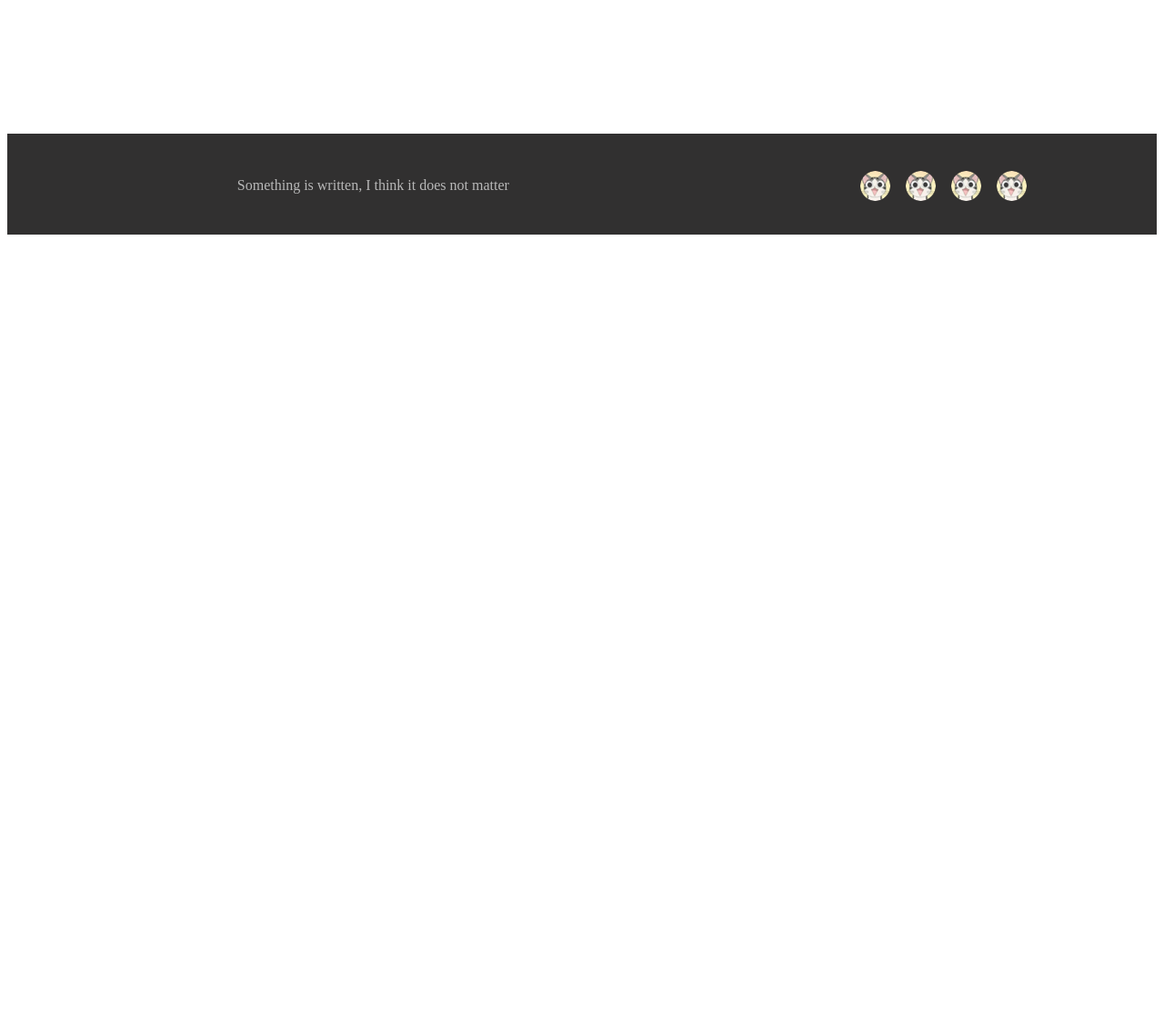
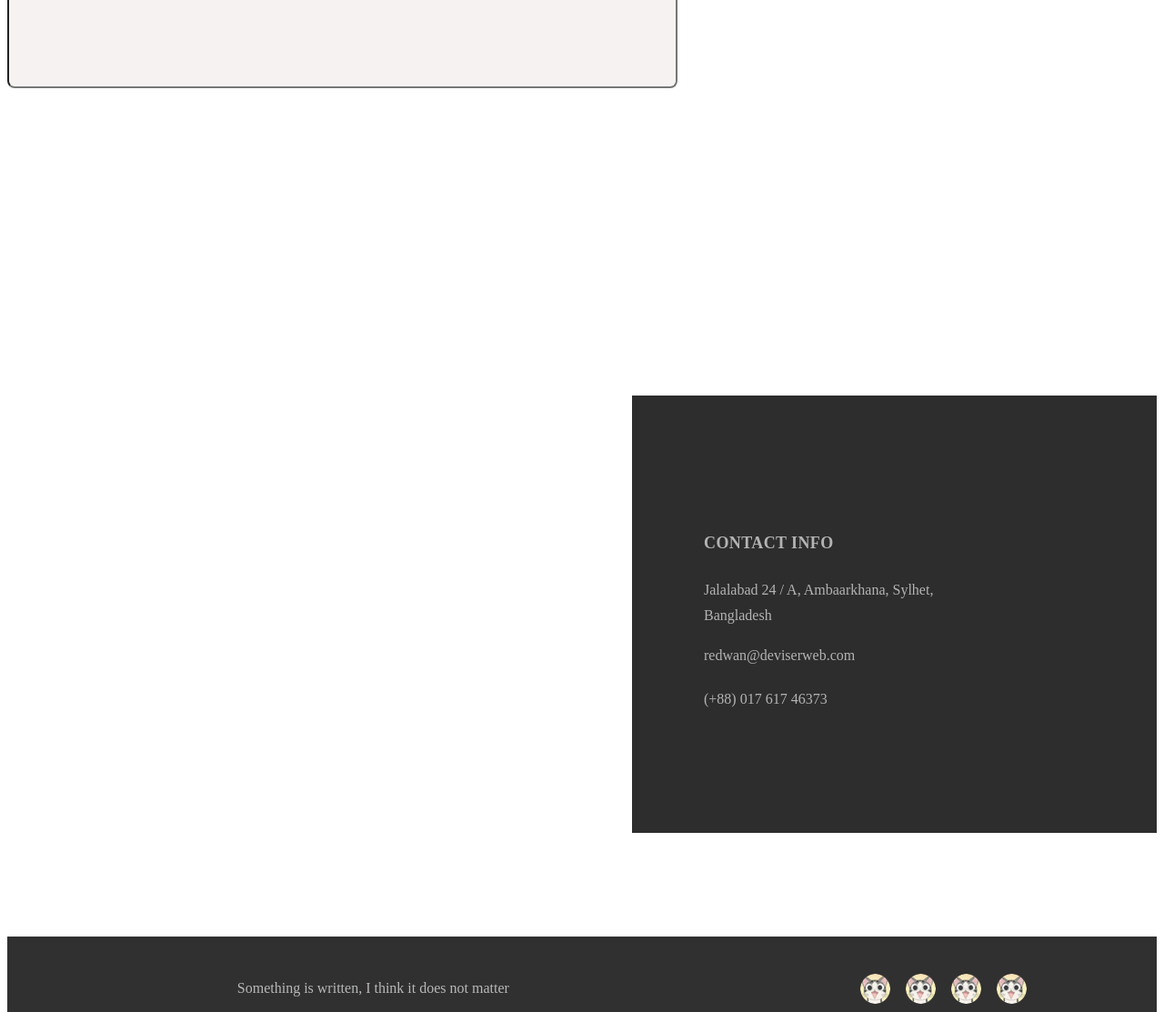
Before and after one commit to iatudev/html-agnecy, a plain HTML site: page index.html in a window 1280 px wide. Shown: the part 4279-5392 px from the top of the page at 91% size. Before the commit the page ends 4537 px from the top, so only its background shows below. Drawn offline with Linux system fonts and the light colour scheme.

Commit message:
#18_Added contact info

```diff
--- a/css/style.css
+++ b/css/style.css
@@ -459,8 +459,16 @@
 	height: 33px;
 }
 .git_in_touch_block{
-	max-width: 1249px;
+	max-width: 1549px;
 	margin: 108px auto 0px auto;
+  display: inline-block;
+}
+.get-in-touch-left{
+  float: left;
+}
+.get-in-touch-right{
+  float: right;
+  text-align: right;
 }
 .git_in_touch_input{
     text-align: left;
@@ -475,6 +483,60 @@
 	letter-spacing: 0.4px;
 	text-align: left;
 	color: rgba(0, 0, 0, 0.8);
+}
+.Rectangle-2 {
+  margin-left:107px;
+  margin-top:298px;
+  float:left;
+  width: 577px;
+  height: 481px;
+  background-color: #2d2d2d;
+}
+.contact-info {
+  margin: 145px 0px 0px 79px;
+  width: 180px;
+  height: 14px;
+  opacity: 0.8;
+  font-family: OpenSans;
+  font-size: 18px;
+  font-weight: bold;
+  line-height: 1.89;
+  letter-spacing: 0.4px;
+  text-align: left;
+  color: rgba(255, 255, 255, 0.8);
+}
+.Jalalabad-24 {
+  margin: 41px 0px 0px 79px;
+  width: 285px;
+  height: 45px;
+  opacity: 0.8;
+  font-family: OpenSans;
+  font-size: 16px;
+  line-height: 1.75;
+  text-align: left;
+  color: rgba(255, 255, 255, 0.8);
+}
+.redwandeviserwebcom {
+  margin: 27px 0px 0px 79px;
+  width: 191px;
+  height: 15px;
+  opacity: 0.8;
+  font-family: OpenSans;
+  font-size: 16px;
+  line-height: 1.75;
+  text-align: left;
+  color: rgba(255, 255, 255, 0.8);
+}
+.phone-number {
+  margin: 33px 0px 0px 79px;
+  width: 149px;
+  height: 15px;
+  opacity: 0.8;
+  font-family: OpenSans;
+  font-size: 16px;
+  line-height: 1.75;
+  text-align: left;
+  color: rgba(255, 255, 255, 0.8);
 }
 #text_get_in_touch {
     width: 350px;
--- a/index.html
+++ b/index.html
@@ -148,6 +148,7 @@
 		</div>
 
         <div class ="git_in_touch_block">
+        	<div class="get-in-touch-left">
 			    <div class="get-in-touch">
 			        GET IN TOUCH
 			    </div>
@@ -161,6 +162,23 @@
 					<input type="text" class="colortext" id="text_get_in_touch" value="     Your mail"/>
 				</div>
 				<input type="text" class="colortext" id="big_text_get_in_touch" value="     Type your message"/>
+        	</div>
+			<div class="get-in-touch-right">
+		    	<div class="Rectangle-2">
+		    		<div class="contact-info">
+			    		CONTACT INFO
+			    	</div>
+		    		<div class="Jalalabad-24">
+		    			Jalalabad 24 / A, Ambaarkhana, Sylhet, Bangladesh
+		    		 </div>
+		    		 <div class="redwandeviserwebcom">
+		    		 	redwan@deviserweb.com
+		    		 </div>
+		    		 <div class="phone-number">
+		    		 	(+88) 017 617 46373
+		    		 </div>
+		    	</div>
+			</div>
 		</div>
 
 		<div class="footer">
```
Lines whose indentation alone changed are shown as unchanged.
